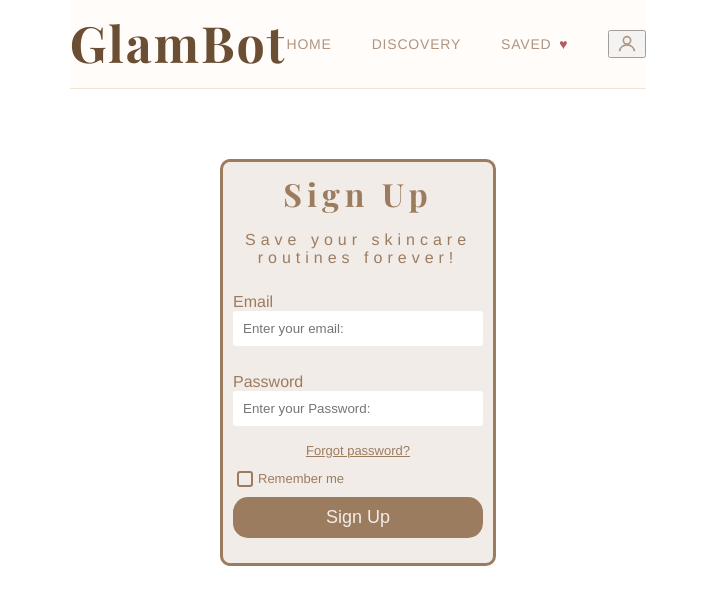
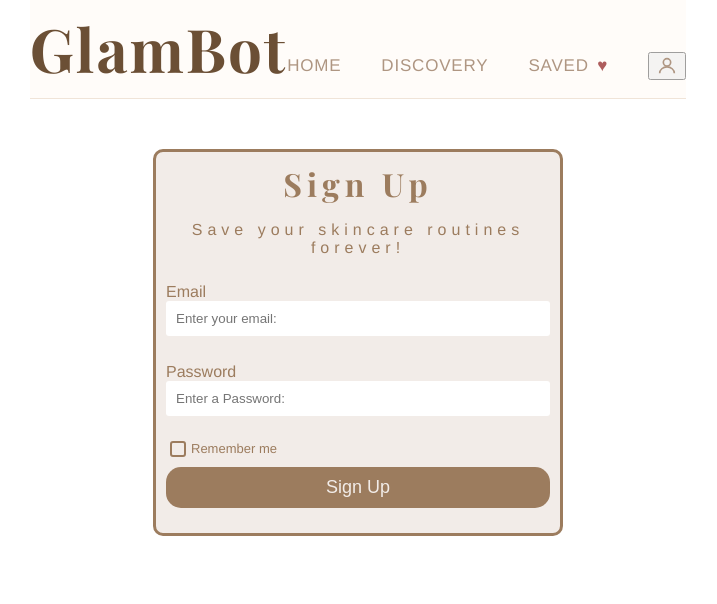
Before and after one commit to aaashyl/GlamBot-UniHack-2026, a React (Create React App) app in the folder my-app/: page /SignUpPage in a window 1280 px wide. Shown: the top 604 px of the page, without its empty margins (282-999 px from the left). Built offline with nearby package versions, Linux system fonts and the light colour scheme.

Commit message:
fixing styling of sign up page

```diff
--- a/my-app/src/components/SignInPage/SignInPage.css
+++ b/my-app/src/components/SignInPage/SignInPage.css
@@ -66,12 +66,12 @@
 }
 
 .signin-container {
-    min-height: 100vh;
     display: flex;
     flex-direction: column;
     align-items: center;
     justify-content: flex-start;
 }
+
 .signin-content {
     background-color: #F2ECE8 ;
     display: flex;
--- a/my-app/src/components/SignUpPage/SignUpPage.css
+++ b/my-app/src/components/SignUpPage/SignUpPage.css
@@ -1,4 +1,4 @@
-/* ── NAVBAR ── */
+/* ── NAVBAR ──
 .navbar {
   position: relative;
   z-index: 1;
@@ -63,30 +63,30 @@
   display: flex;
   align-items: center;
   opacity: 0.7;
-}
+} */
 
-.signin-container {
-    min-height: 100vh;
+.signup-container {
     display: flex;
     flex-direction: column;
     align-items: center;
     justify-content: flex-start;
 }
-.signin-content {
+
+
+.signup-content {
     background-color: #F2ECE8 ;
     display: flex;
     flex-direction: column;
-    align-items: center;
     width: 100%;
-    max-width: 250px;
+    max-width:30%;
     height: auto;
     padding: 10px;
-    margin-top: 70px;
+    margin-top:50px;
     border-radius: 10px;
     border: 3px solid #9C7C5E;
 }
 
-.signin-content h1 {
+.signup-content h1 {
     font-family: "Playfair Display", serif;
     color: #9C7C5E;
     font-weight: 700;
@@ -94,14 +94,14 @@
     margin: 0;
 }
 
-.signin-content p {
+.signup-content p {
     font-family: "Helvetica Neue", sans-serif;
     color: #9C7C5E;
     letter-spacing: 5px;
     text-align: center;
 }
 
-.signin-form {
+.signup-form {
     display: flex;
     flex-direction: column;
     font-family: "Helvetica Neue", sans-serif;
@@ -112,7 +112,7 @@
 
 }
 
-.signin-form ul {
+.signup-form ul {
     list-style: none;
     padding: 10px;
     margin-top: 5px;
@@ -127,7 +127,7 @@
 
 }
 
-.signin-form ul li {
+.signup-form ul li {
     padding: 8px;
     cursor: pointer;
     color: #9C7C5E;
@@ -136,7 +136,7 @@
 }
 
 
-.signin-form ul li:hover {
+.signup-form ul li:hover {
     background-color: #9C7C5E;
     border-radius: 10px;
     color: white;
@@ -147,7 +147,7 @@
     margin-top: 20px;
 }
 
-.signin-form #email, .signin-form #password {
+.signup-form #email, .signup-form #password {
     width: 100%;
     padding: 10px;
     border-radius: 3px;
@@ -155,12 +155,12 @@
     color: #9C7C5E;
 }
 
-.signin-form input {
+.signup-form input {
     width: 100%;
     box-sizing: border-box;
 }
 
-.signin-form input:focus {
+.signup-form input:focus {
     outline: 2px solid #9C7C5E;
 }
 
@@ -172,15 +172,9 @@
 
 }
 
-.forgot-password {
-    font-size: small;
-    text-align: center;
-    color: #9C7C5E;
-    margin:  10px 0 10px 0;
-}
-
 .remember-me {
     align-items: left;
+    margin-top: 15px;
 }
 
 .remember-me, .remember-me input {
--- a/my-app/src/components/SignUpPage/SignUpPage.jsx
+++ b/my-app/src/components/SignUpPage/SignUpPage.jsx
@@ -1,6 +1,7 @@
 import "./SignUpPage.css";
 import { useState } from "react";
 import NavigationBar from "../NavigationBar/NavigationBar";
+import background from "../../assets/background.jpg";
 
 
 function SignUpPage() {
@@ -60,7 +61,7 @@
 
     return (
 
-        <div className="signin-container">
+        <div className="signup-container">
 
 
       {/* NAVBAR */}
@@ -86,11 +87,11 @@
       </nav> */}
 
       {/* MAIN CONTENT */}
-      <main className="signin-content">
+      <main className="signup-content">
         <h1>Sign Up</h1>
         <p>Save your skincare routines forever!</p>
 
-        <form className="signin-form" onSubmit={validateForm}>
+        <form className="signup-form" onSubmit={validateForm}>
             <label htmlFor="email">Email</label>
             <input
                 type="email"
@@ -121,7 +122,7 @@
             type="password"
             id="password"
             name="password"
-            placeholder="Enter your Password:"
+            placeholder="Enter a Password:"
             value={passwordValue}
             onChange={(e) => {
                 setPasswordValue(e.target.value);
@@ -130,7 +131,6 @@
             />
 
             <span className="password-feedback">{passwordFeedback}</span>
-            <a href="#" className="forgot-password">Forgot password?</a>
 
             <label className="remember-me">
                 <input
```
